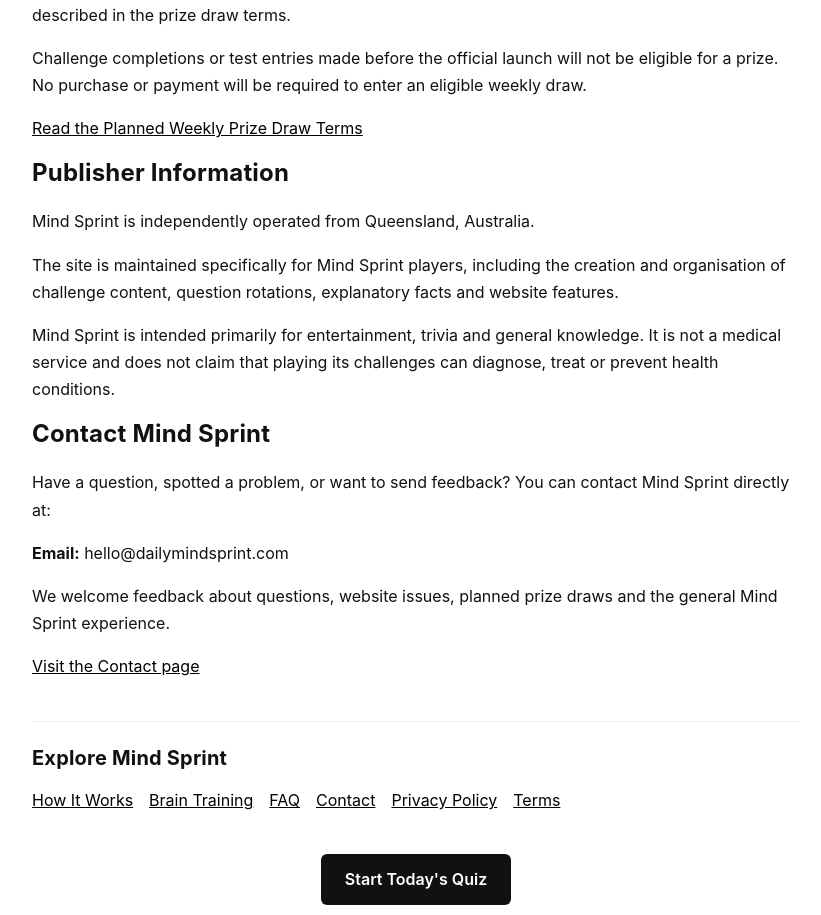
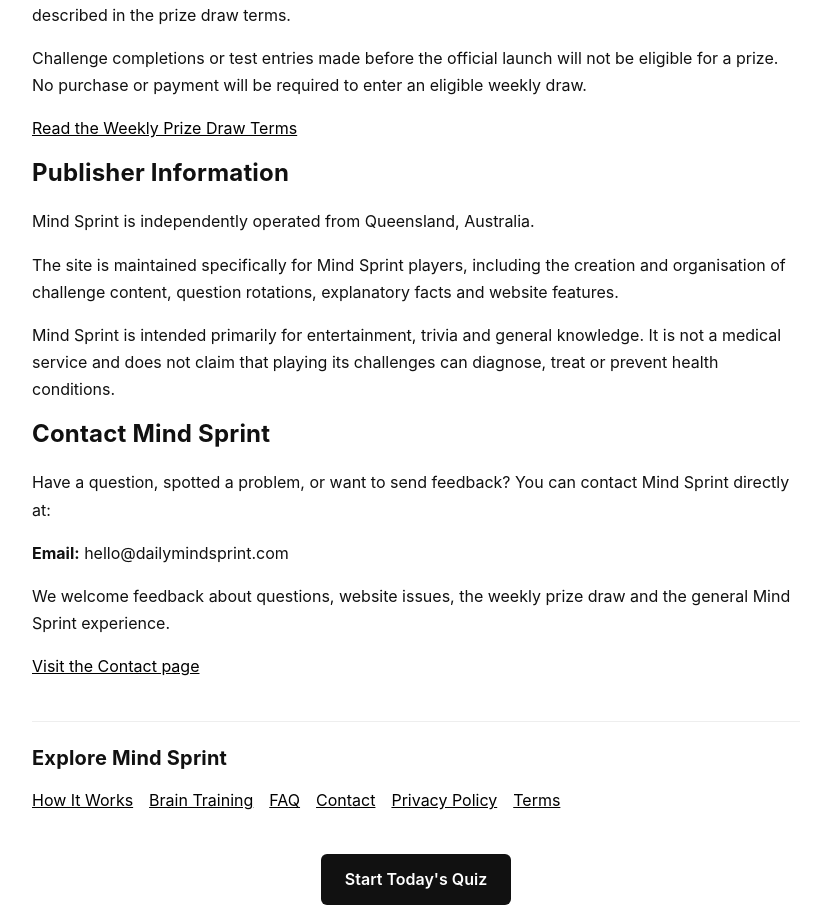
Before and after one commit to justinchase1984/mind-sprint, a Next.js app: page /about in a window 1280 px wide. Shown: the part 1950-2865 px from the top of the page, without its empty margins (224-1045 px from the left). Built offline with nearby package versions, Linux system fonts and the light colour scheme; no server answers.

Commit message:
Update about.tsx

```diff
--- a/pages/about.tsx
+++ b/pages/about.tsx
@@ -483,7 +483,7 @@ export default function About() {
                   'underline',
               }}
             >
-              Read the Planned Weekly Prize Draw Terms
+              Read the Weekly Prize Draw Terms
             </a>
           </Link>
         </p>
@@ -526,8 +526,8 @@ export default function About() {
         </p>
 
         <p>
-          We welcome feedback about questions, website issues, planned prize
-          draws and the general Mind Sprint experience.
+          We welcome feedback about questions, website issues, the weekly prize
+draw and the general Mind Sprint experience.
         </p>
 
         <p>
```
